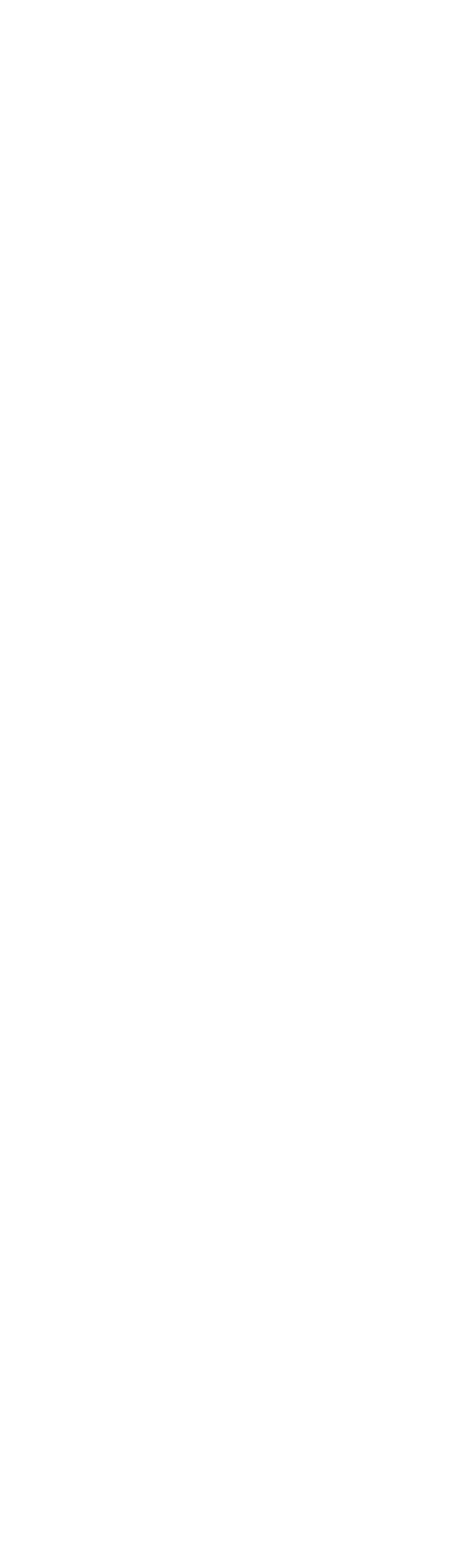
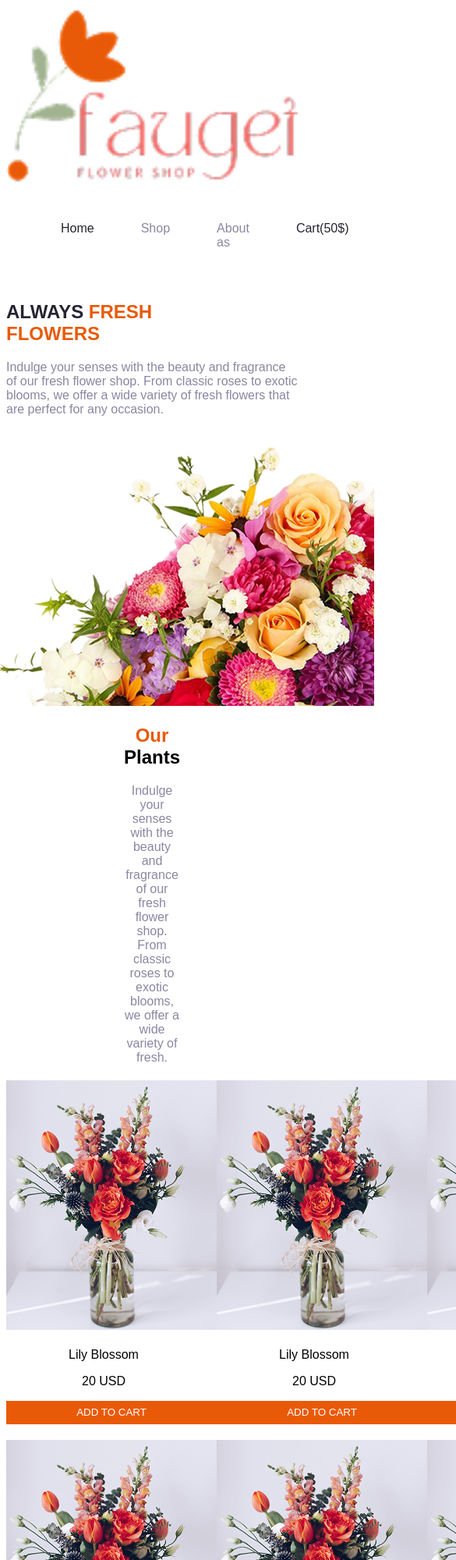
Before and after one commit to mdfahim123123/Assignment-002, a plain HTML site: page index.html in a window 390 px wide. Shown: the top 2000 px of the page at 78% size, 585 px wide, since content can reach past the window. Before the commit the page ends 844 px from the top, so only its background shows below. Drawn offline with Linux system fonts and the light colour scheme; a web font is replaced by a local one.

Commit message:
added my first and second section

```diff
--- a/index.html
+++ b/index.html
@@ -4,8 +4,139 @@
     <meta charset="UTF-8">
     <meta name="viewport" content="width=device-width, initial-scale=1.0">
     <title>My second website</title>
+    <link rel="stylesheet" href="styles.css">
 </head>
-<body>
+<body class="jersey-25-regular">
+
+   <header>
+<nav class="display-flex navbar">
+    <img src="assets/logo.png" alt="">
+    <ul class="nav-links display-flex">
+        <li class="nav-item"><a href="" class="nav-link text-black">Home</a></li>
+        <li class="nav-item"><a href="" class="nav-link text-gray">Shop</a></li>
+        <li class="nav-item"><a href="" class="nav-link text-gray">About as</a></li>
+        <li class="nav-item"><a href="" class="nav-link text-black">Cart(50$)</a></li>
+    </ul>
+</nav>
+<div class="bannar display-flex">
+    <div class="bannar-text">
+    <h2 class="main-text"><span class="text-black">ALWAYS <span class="text-orange">FRESH</span></span> <br><span class="text-orange">FLOWERS</span> </h2>
+    <P class="text-gray"> Indulge your senses with the beauty and fragrance of our fresh flower shop. From classic roses to exotic blooms, we offer a wide variety of fresh flowers that are perfect for any occasion.  </P>
+    </div>
+    <div class="bannar-pic">
+        <img src="assets/hero-flower.png" alt="">
+    </div>
+
+</div>
+</header>
+
+
+    <main>
+        <div class="card-content">
+            <h2 class="card-title"> <span class="text-orange">Our </span>Plants </h2>
+            <p class="card-description text-gray">Indulge your senses with the beauty and fragrance of our fresh flower shop. <br>From classic roses to exotic blooms, we offer a wide variety of fresh. </p>
+        </div>
+
+        <section class="full-card">
+        <div class="main-card">
+            <img src="assets/sample-flower-image.png" alt="">
+           <div class="text">
+            <p>Lily Blossom</Label></p>
+            <p>20 USD</p>
+             </div>
+            <button class="btn">ADD TO CART</button>
+        </div>
+
+
+
+        <div class="main-card">
+            <img src="assets/sample-flower-image.png" alt="">
+           <div class="text">
+            <p>Lily Blossom</Label></p>
+            <p>20 USD</p>
+             </div>
+            <button class="btn">ADD TO CART</button>
+        </div>
+
+
+
+        <div class="main-card">
+            <img src="assets/sample-flower-image.png" alt="">
+           <div class="text">
+            <p>Lily Blossom</Label></p>
+            <p>20 USD</p>
+             </div>
+            <button class="btn">ADD TO CART</button>
+        </div>
+
+
+
+        <div class="main-card">
+            <img src="assets/sample-flower-image.png" alt="">
+           <div class="text">
+            <p>Lily Blossom</Label></p>
+            <p>20 USD</p>
+             </div>
+            <button class="btn">ADD TO CART</button>
+        </div>
+
+
+
+        <div class="main-card">
+            <img src="assets/sample-flower-image.png" alt="">
+           <div class="text">
+            <p>Lily Blossom</Label></p>
+            <p>20 USD</p>
+             </div>
+            <button class="btn">ADD TO CART</button>
+        </div>
+
+
+
+        <div class="main-card">
+            <img src="assets/sample-flower-image.png" alt="">
+           <div class="text">
+            <p>Lily Blossom</Label></p>
+            <p>20 USD</p>
+             </div>
+            <button class="btn">ADD TO CART</button>
+        </div>
+
+        <div class="main-card">
+            <img src="assets/sample-flower-image.png" alt="">
+           <div class="text">
+            <p>Lily Blossom</Label></p>
+            <p>20 USD</p>
+             </div>
+            <button class="btn">ADD TO CART</button>
+        </div>
+
+
+
+        <div class="main-card">
+            <img src="assets/sample-flower-image.png" alt="">
+           <div class="text">
+            <p>Lily Blossom</Label></p>
+            <p>20 USD</p>
+             </div>
+            <button class="btn">ADD TO CART</button>
+        </div>
+
+        </section>
+
+
+
+ </main>
+
+
+ <footer>
+
+
+
+
+</footer>
+
+
 
 </body>
 </html>
--- /dev/null
+++ b/styles.css
@@ -0,0 +1,98 @@
+
+@import url('https://fonts.googleapis.com/css2?family=Jersey+25&display=swap');
+
+.jersey-25-regular {
+  font-family: "Jersey 25", sans-serif;
+  font-weight: 400;
+  font-style: normal;
+}
+
+/* shared styles */
+.display-flex{
+    display: flex;
+}
+
+/* color-1 */
+.text-black{
+    color: #252432;
+}
+/* color-2 */
+.text-gray{
+    color: #8987A1;
+}
+/* color-3 */
+.text-orange{
+    color: #E95A08;
+}
+
+
+
+
+/* header styles */
+.bannar{
+    justify-content: center;
+    align-items: center;
+    margin: 100px 150px;
+}
+
+
+
+
+
+/* navbar related styles*/
+.nav-item{
+    list-style: none;
+    margin: 30px;
+}
+
+
+.nav-link{
+    text-decoration: none;
+}
+
+.navbar{
+    justify-content: space-between;
+}
+
+.main-text{
+    font width: bold;
+}
+
+
+/* second section */
+.card-title, .card-description{
+    text-align: center;
+}
+.card-content{
+    margin: 20px 150px;
+}
+
+.main-card{
+    width: 250px;
+    height: 400
+    ;
+}
+.btn{
+    background-color: #E95A08;
+    border: none;
+    width: 270px;
+    height: 30px;
+    color: white;
+}
+.text{
+
+    text-align: center;
+}
+
+.full-card{
+    display: grid;
+    grid-template-columns: repeat(4, 1fr);
+    gap: 20px;
+}
+/* responsive media quary */
+@media screen and (max-width: 576px) {
+    .navbar, .bannar{
+        flex-direction: column;
+        margin: auto             ;
+    }
+}
```
Also changed, not shown: assets/deal-ana.png (added), assets/deal-bloom.png (added), assets/deal-zabo.png (added), assets/flower-store.png (added), assets/hero-flower.png (added), assets/icon-facebook.png (added), assets/icon-linkedin.png (added), assets/icon-twitter.png (added), assets/icon-youtube.png (added), assets/logo.png (added), assets/news-letter-bg.png (added), assets/sample-flower-image.png (added), assets/trusted-badge.png (added).
